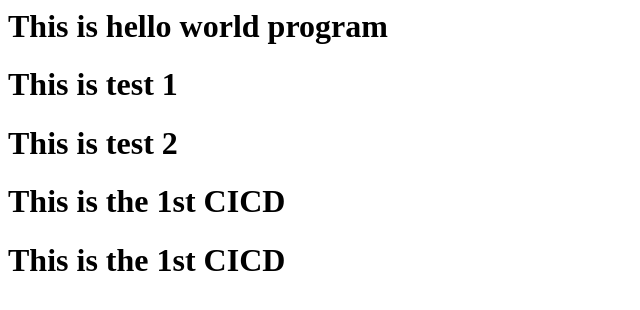
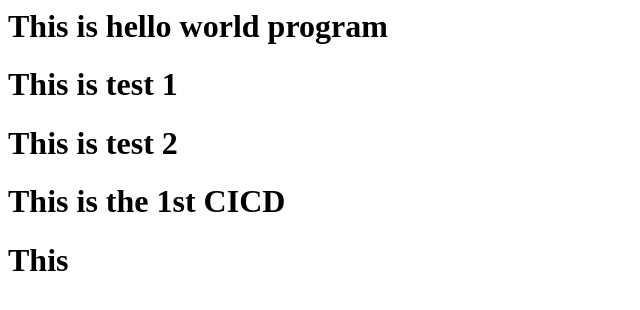
Before and after one commit to Lightsspeed/JenkinsTest, a plain HTML site: page index.html in a window 1280 px wide. Shown: the whole page, without its empty margins (0-640 px from the left). Drawn offline with Linux system fonts and the light colour scheme.

Commit message:
Update index.html

```diff
--- a/index.html
+++ b/index.html
@@ -4,6 +4,6 @@
     <h1>This is test 1<h1>
     <h1>This is test 2<h1>
     <h1>This is the 1st CICD<h1>
-    <h1>This is the 1st CICD<h1>
+    <h1>This<h1>
   <body>
 <html>
```
